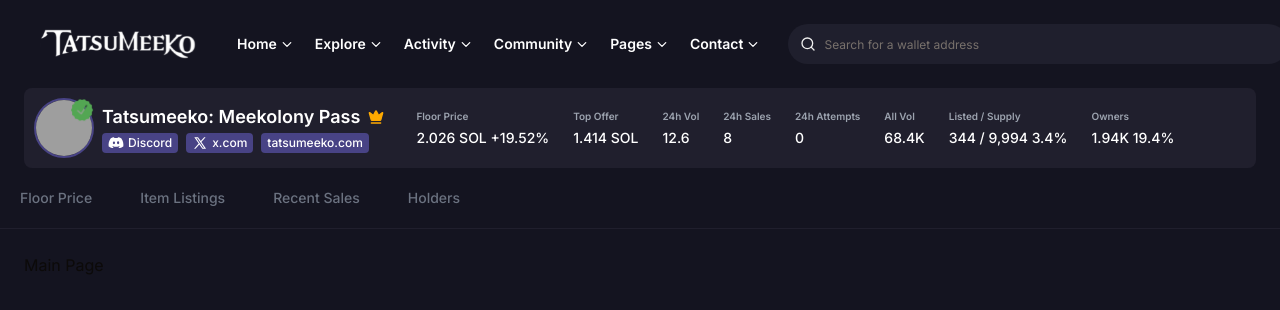
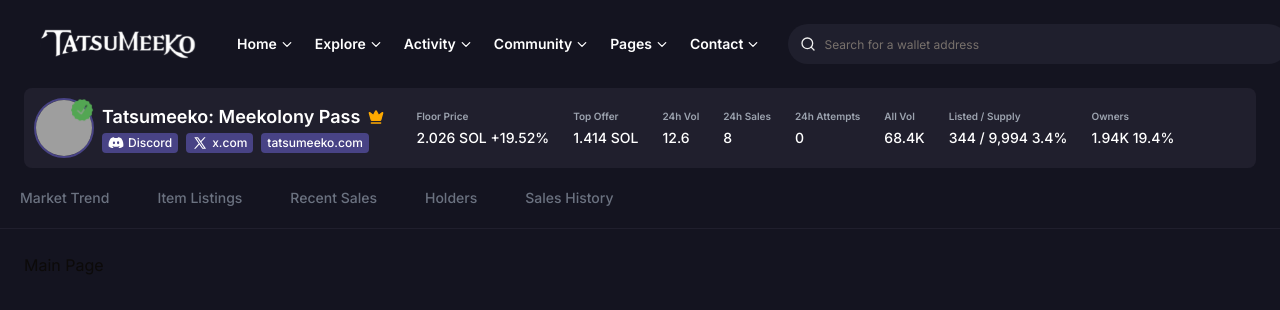
Before and after one commit to YyT7786/meekolony_nft_web, a Next.js app: page / in a window 1280 px wide. Shown: the top 310 px of the page. Built offline with nearby package versions, Linux system fonts and the light colour scheme; grey boxes are pictures that could not be loaded.

Commit message:
Add tabbar & tabbar item

```diff
--- a/components/tabbar-item.tsx
+++ b/components/tabbar-item.tsx
@@ -9,28 +9,25 @@ import { Button } from "@/components/ui/button";
 type Props = {
   label: string;
   href: string;
-}
+  isActive?: boolean;
+};
 
-export const TabbarItem = ({
-    label,
-    href,
-}: Props) => {
+export const TabbarItem = ({ label, href, isActive }: Props) => {
   const pathname = usePathname();
-    const active = pathname === href;
+  const active = isActive || pathname === href;
 
   return (
     <Button
       variant="none"
       size="none"
       className={cn(
-                "text-sm font-[500] p-5 rounded-none",
+        "text-xs lg:text-sm font-[500] px-5 py-4 lg:py-5 rounded-none",
         active && "border-b-[3px] border-[#484385] text-white",
         !active && "text-gray-500 hover:text-slate-600 "
-            )}>
+      )}
+    >
       <Link href={href}>
-                <div className="text-nowrap">
-                    {label}
-                </div>
+        <div className="text-nowrap">{label}</div>
       </Link>
     </Button>
   );
--- a/components/tabbar.tsx
+++ b/components/tabbar.tsx
@@ -6,7 +6,7 @@ export const Tabbar = () => {
     return (
         <div className="flex gap-x-2 border-b border-[#201f2d] overflow-y-auto">
             <TabbarItem
-                label="Floor Price"
+                label="Market Trend"
                 href="/floor-price"
             />
             <TabbarItem
@@ -21,6 +21,10 @@ export const Tabbar = () => {
                 label="Holders"
                 href="/holders"
             />
+            <TabbarItem
+                label="Sales History"
+                href="/sales-history"
+            />
         </div>
     );
 };
```
Lines whose indentation alone changed are shown as unchanged.
